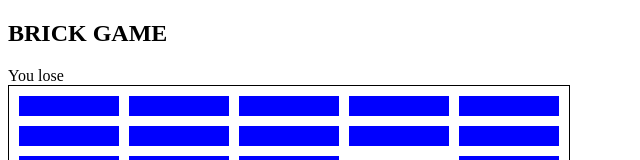
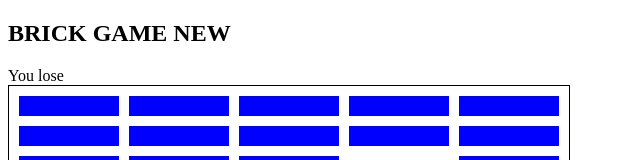
Before and after one commit to Sidd-alt/Brick-game, a plain HTML site: page index.html in a window 1280 px wide. Shown: the top 160 px of the page, without its empty margins (0-640 px from the left). Drawn offline with Linux system fonts and the light colour scheme.

Commit message:
Adding changes to title in index.html

```diff
--- a/index.html
+++ b/index.html
@@ -8,7 +8,7 @@
       <link rel="stylesheet" href="style.css">
    </head>
    <body>
-      <h2>BRICK GAME</h2>
+      <h2>BRICK GAME NEW</h2>
       <div id="score">0</div>
       <div class="grid"></div>
       <script src="script.js"></script>
```
